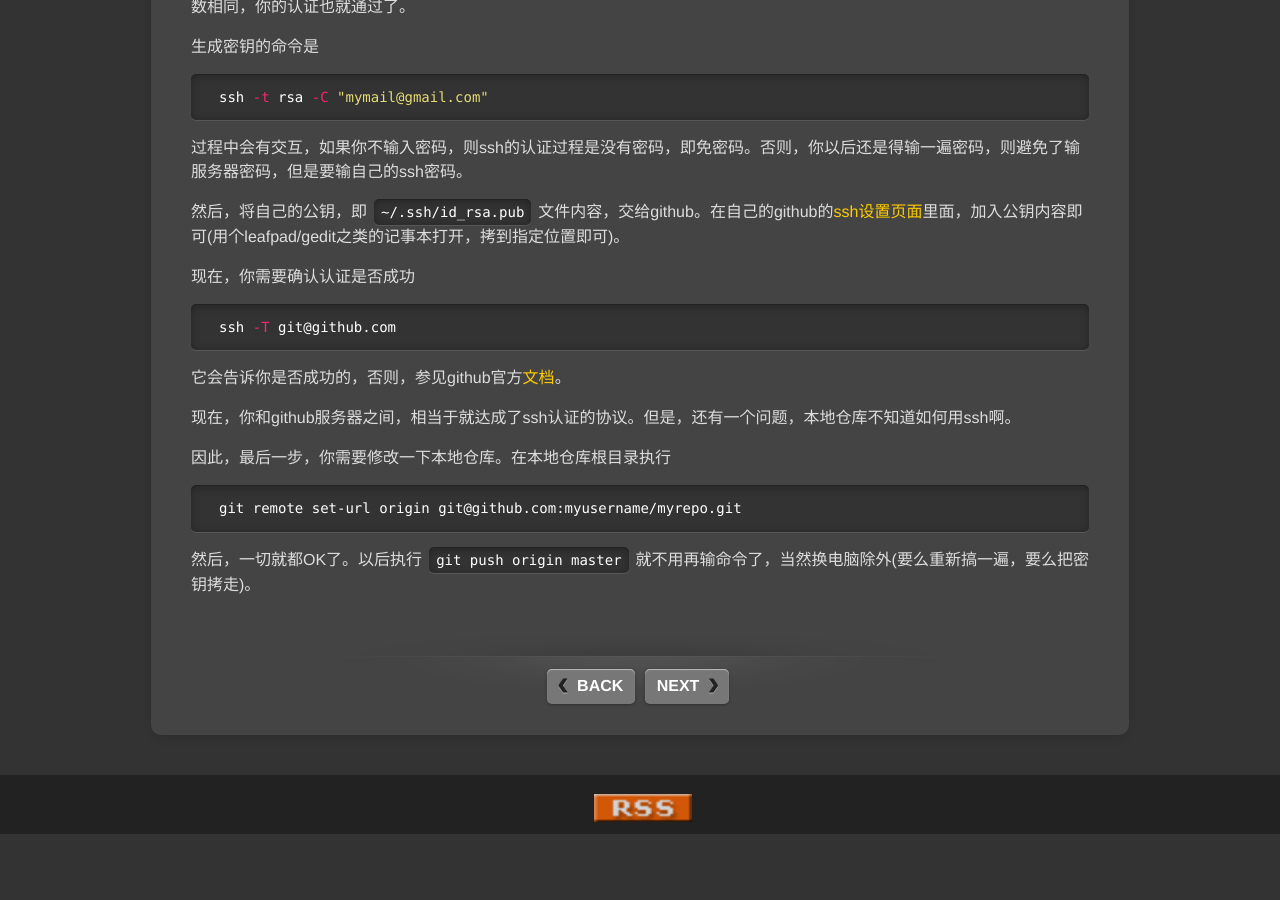
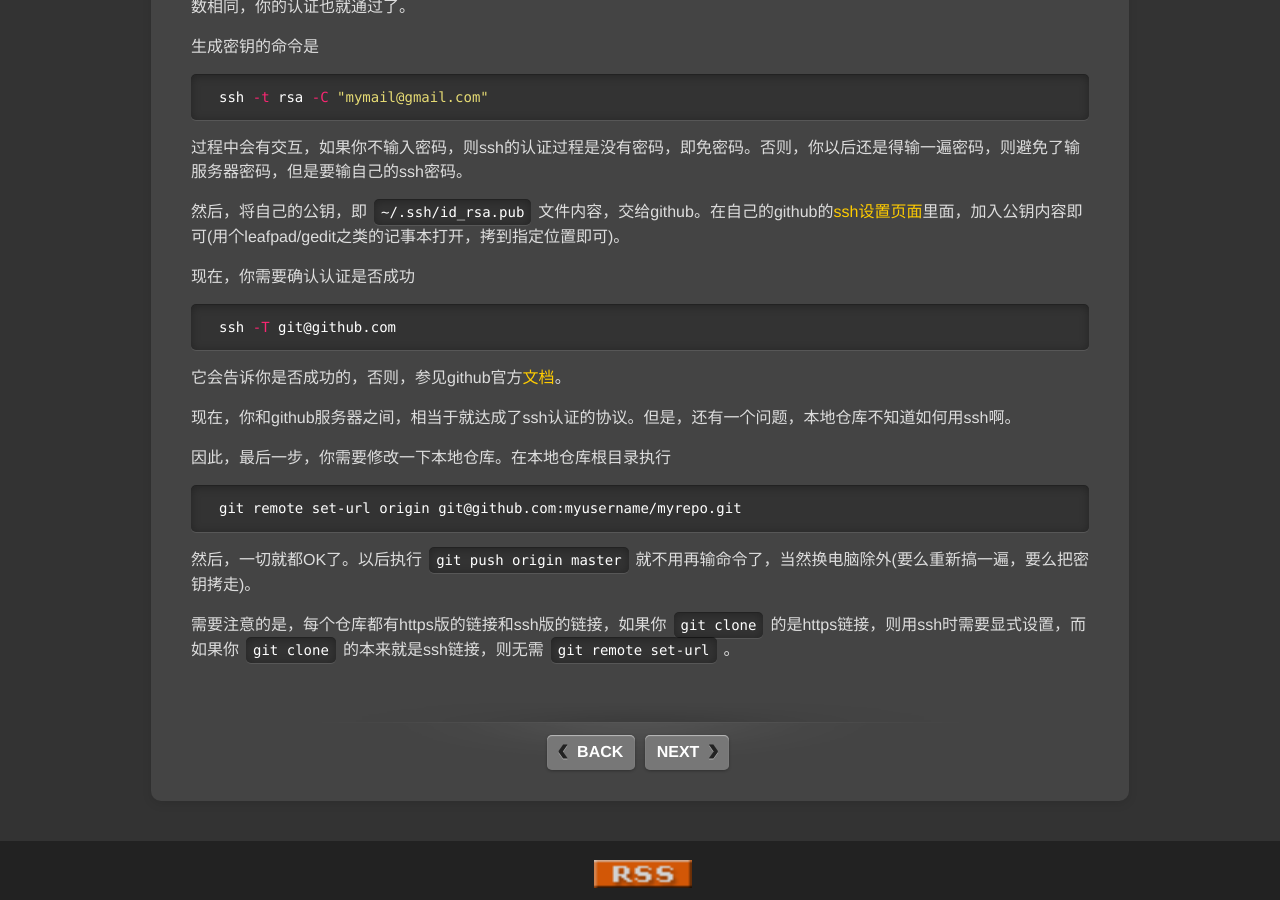
Before and after one commit to pkuwwt/pkuwwt.github.io, a Jekyll site: the page built from linux/_posts/2014-03-08-how-to-use-github.md, in a window 1280 px wide and 900 px high, scrolled down 1425 px. Built offline with Jekyll 4.4.1, drawn with Linux system fonts in a browser that asks for light colours; comment, search, counter and statistics services are not loaded; before the commit the page ends 2259 px from its top, so only the background shows below that.

Commit message:
modified:   linux/_posts/2014-03-08-how-to-use-github.md

```diff
--- a/linux/_posts/2014-03-08-how-to-use-github.md
+++ b/linux/_posts/2014-03-08-how-to-use-github.md
@@ -68,3 +68,6 @@
 {% endhighlight %}
 
 然后，一切就都OK了。以后执行`git push origin master`就不用再输命令了，当然换电脑除外(要么重新搞一遍，要么把密钥拷走)。
+
+
+需要注意的是，每个仓库都有https版的链接和ssh版的链接，如果你`git clone`的是https链接，则用ssh时需要显式设置，而如果你`git clone`的本来就是ssh链接，则无需`git remote set-url`。
```
